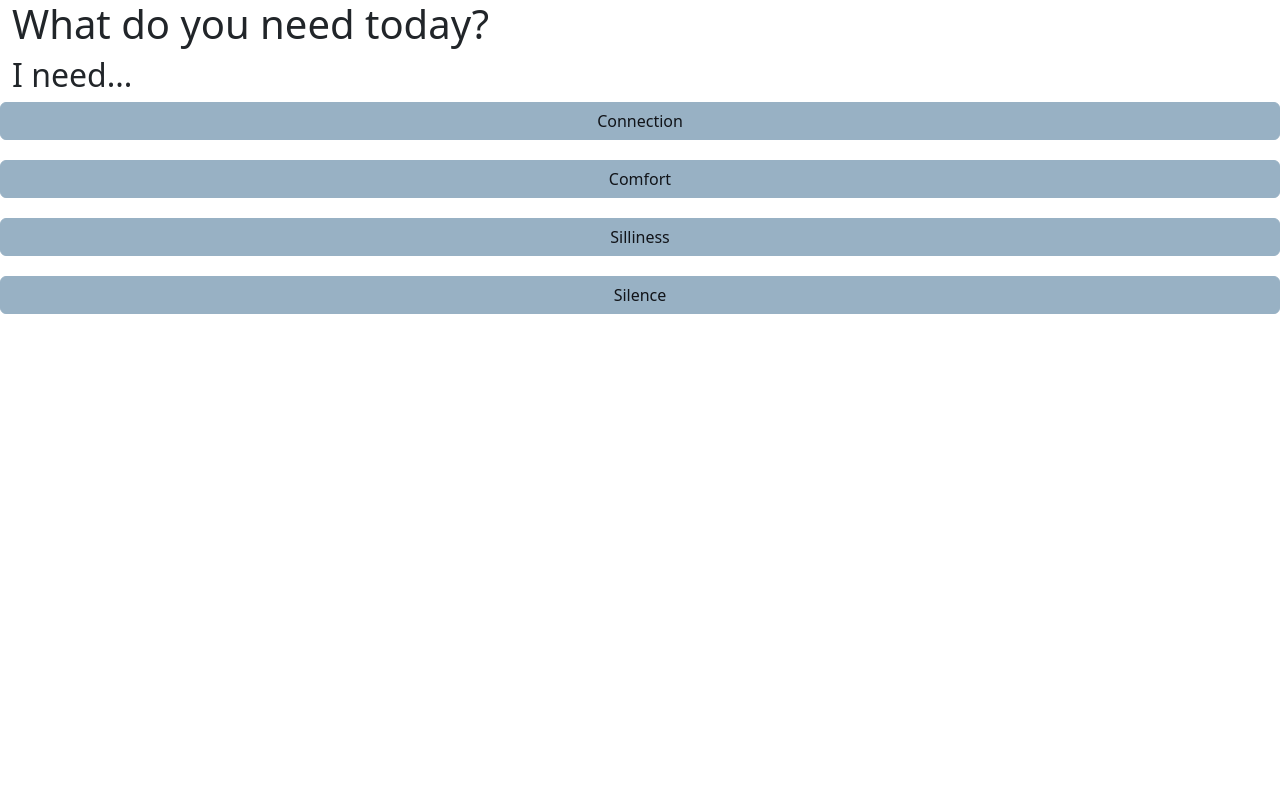
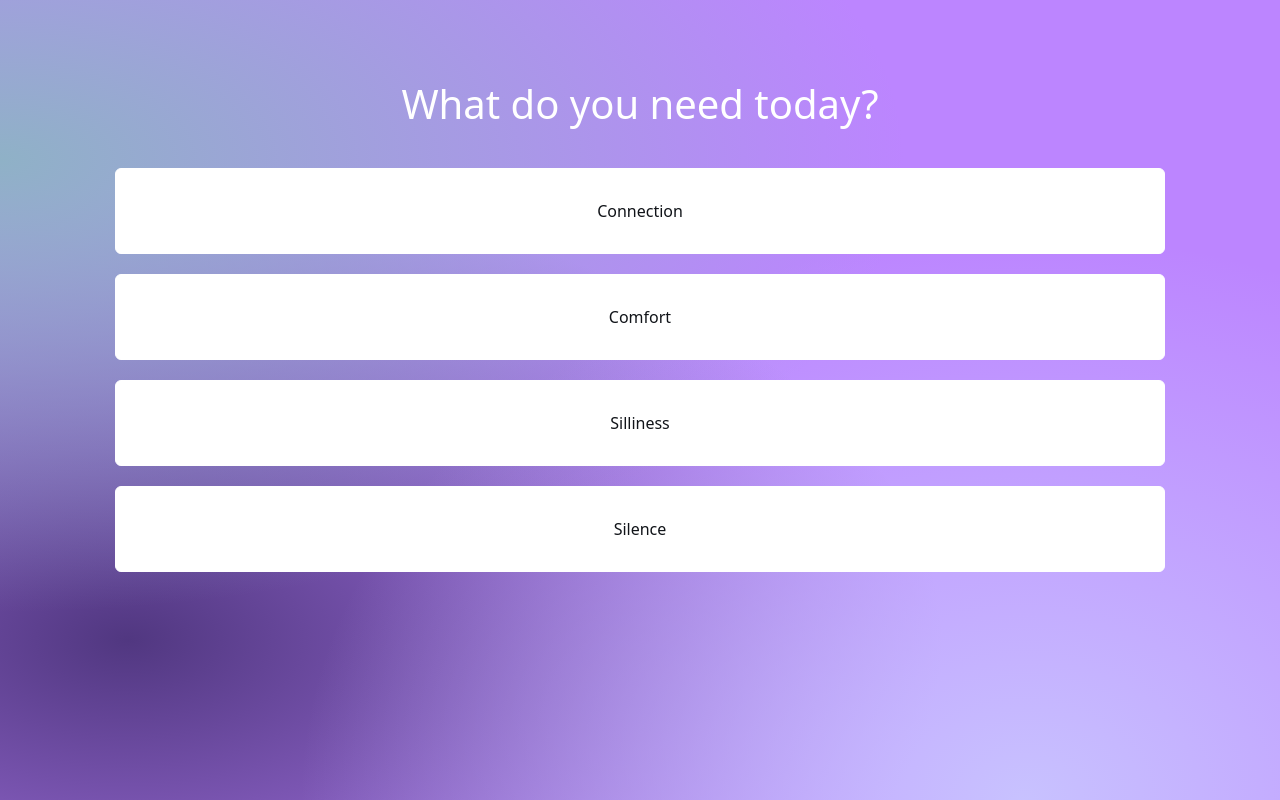
Before and after one commit to RobertCMusk/mental-health-toolbox, an Angular app: page /action-picker in a window 1280 px wide. Built offline with nearby package versions, Linux system fonts and the light colour scheme.

Commit message:
Add some basic styling for gradient mesh

```diff
--- a/src/_variables.scss
+++ b/src/_variables.scss
@@ -4,3 +4,6 @@ $blue: #98B1C4;
 $red: #D6555F;
 $cream: #CCBCAC;
 $black: #111419;
+$white: #fff;
+
+$primary: $white;
--- a/src/app/action-picker/action-picker.component.html
+++ b/src/app/action-picker/action-picker.component.html
@@ -1,11 +1,11 @@
-<div class="container-fluid action-picker">
+<div class="container-fluid action-picker gradient-mesh">
+  <div class="container">
     <h1>What do you need today?</h1>
-  <h2>I need...</h2>
     <div class="action-picker-menu row">
       <button type="button" class="btn btn-primary">Connection</button>
       <button type="button" class="btn btn-primary">Comfort</button>
       <button type="button" class="btn btn-primary">Silliness</button>
       <button type="button" class="btn btn-primary">Silence</button>
     </div>
-
   </div>
+</div>
--- a/src/app/action-picker/action-picker.component.scss
+++ b/src/app/action-picker/action-picker.component.scss
@@ -1,9 +1,16 @@
 .action-picker {
+  min-height: 100vh;
+
+  h1 {
+    text-align: center;
+    padding-top: 80px;
+  }
+
   .action-picker-menu {
     display: flex;
     flex-direction: column;
     align-items: center;
-
+    margin: 40px 3%;
 
     button {
       width: 100%;
--- a/src/styles.scss
+++ b/src/styles.scss
@@ -3,3 +3,19 @@
 /* Importing Bootstrap SCSS file. */
 @import "_variables.scss";
 @import '~bootstrap/scss/bootstrap';
+
+button {
+  height: 86px;
+}
+
+body {
+  color: $white;
+}
+
+.gradient-mesh {
+  background-color:hsl(267, 100%, 76%, 1.0);
+  background-image:
+  radial-gradient(at 80% 100%, hsl(246, 100%, 88%, 1.0) 0px, transparent 50%),
+  radial-gradient(at 0% 20%, hsl(203, 33%, 67%, 1.0) 0px, transparent 50%),
+  radial-gradient(at 10% 80%, hsl(261, 40%, 36%, 1.0) 0px, transparent 50%);
+}
```
Lines whose indentation alone changed are shown as unchanged.
